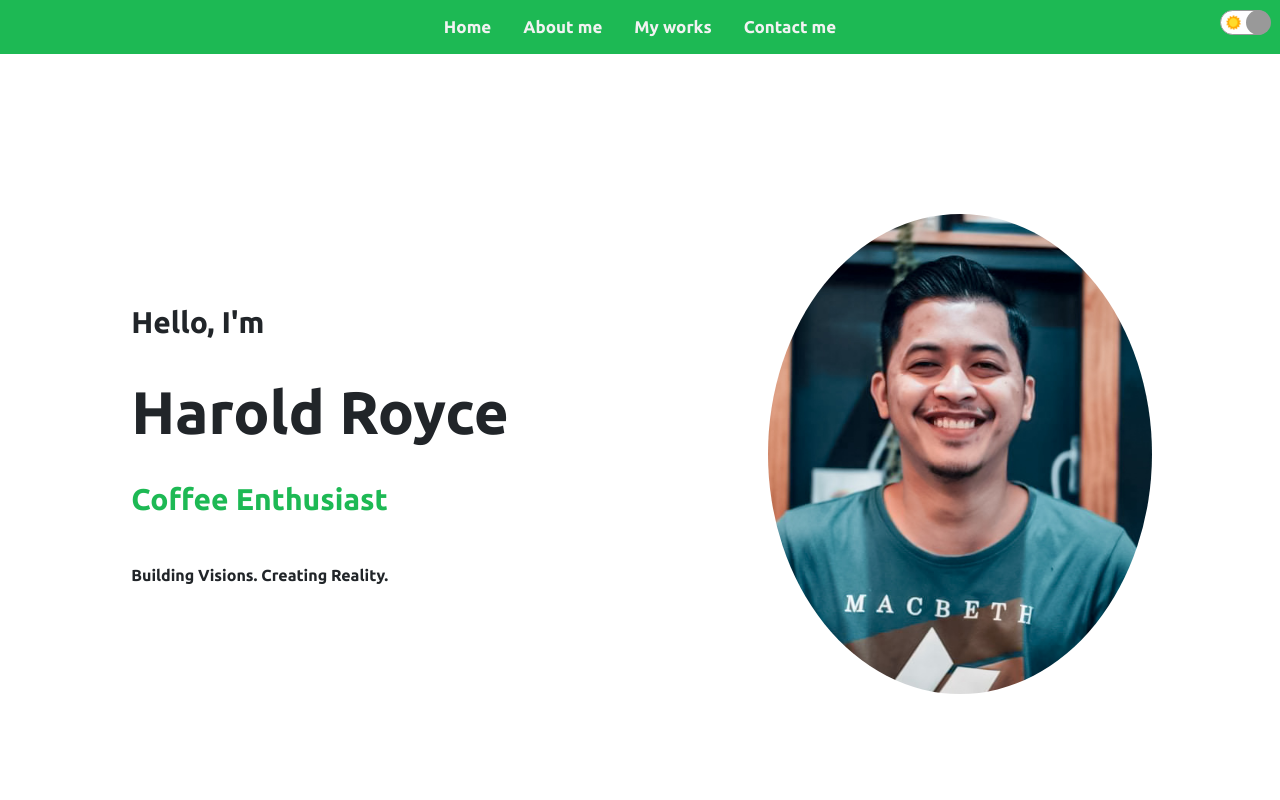
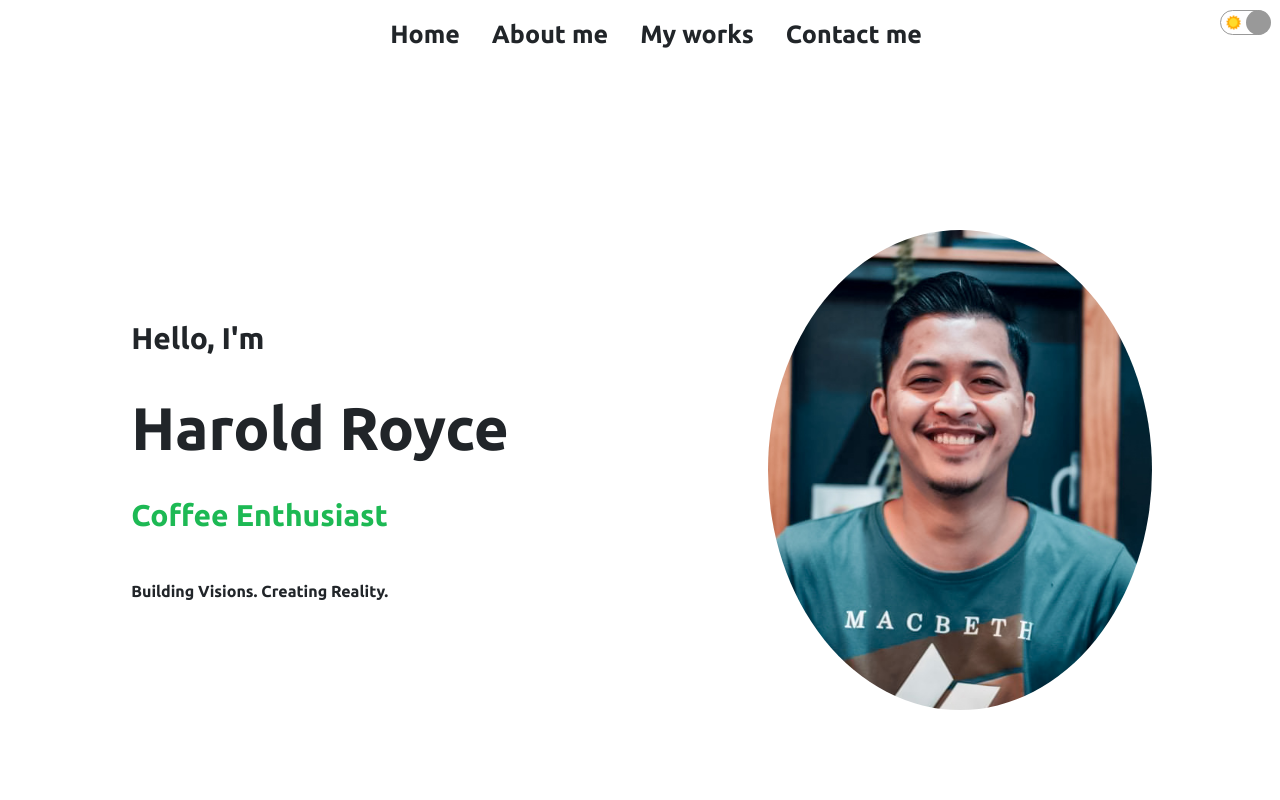
Before and after one commit to theharoldroyce/personal-web, a React (Create React App) app: page / in a window 1280 px wide. Shown: the top 800 px of the page. Built offline with nearby package versions, Linux system fonts and the light colour scheme.

Commit message:
Navbar Updated

```diff
--- a/src/component/Contact.js
+++ b/src/component/Contact.js
@@ -69,7 +69,7 @@ function Contact() {
                 name="message"
               />
             </FloatingLabel>
-            <Button variant="primary" type="submit" value="Send">
+            <Button variant="success" type="submit" value="Send">
               Submit
             </Button>
           </Form>
--- a/src/component/Navi.js
+++ b/src/component/Navi.js
@@ -5,14 +5,13 @@ import "./nav.css";
 function Navi() {
   return (
     <div>
-      <div className="topnav" id="myTopnav">
-        <a href="#Home">Home</a>
-        <a href="#About">About me</a>
-        <a href="./Workitems">My works</a>
-        <a href="#Contact">Contact me</a>
-        <a href="javascript:void(0);" className="icon" onclick="myFunction()">
-          <i className="fa fa-bars"></i>
-        </a>
+      <div className="n-list">
+        <ul style={{listStyleType: 'none'}}>
+          <li>Home</li>
+          <li>About me</li>
+          <li>My works</li>
+          <li>Contact me</li>
+        </ul>
       </div>
     </div>
   );
--- a/src/component/contact.css
+++ b/src/component/contact.css
@@ -52,6 +52,7 @@
     font-weight: 200;
 }
 
+
 form{
     margin-top: 20px;
 }
--- a/src/component/intro.css
+++ b/src/component/intro.css
@@ -78,40 +78,6 @@
     border-radius: 30px;
 }
 
-/* Add a black background color to the top navigation */
-.topnav {
-    background-color: #333;
-    overflow: hidden;
-  }
-
-  /* Style the links inside the navigation bar */
-  .topnav a {
-    float: left;
-    display: block;
-    color: #f2f2f2;
-    text-align: center;
-    padding: 14px 16px;
-    text-decoration: none;
-    font-size: 17px;
-  }
-
-  /* Change the color of links on hover */
-  .topnav a:hover {
-    background-color: #ddd;
-    color: black;
-  }
-
-  /* Add an active class to highlight the current page */
-  .topnav a.active {
-    background-color: #04AA6D;
-    color: white;
-  }
-
-  /* Hide the link that should open and close the topnav on small screens */
-  .topnav .icon {
-    display: none;
-  }
-
 @media screen and (max-width:480px){
     .i{
         flex-direction: column;
--- a/src/component/nav.css
+++ b/src/component/nav.css
@@ -1,34 +1,30 @@
-.topnav {
-    background-color: #1DB954;
+@import url('https://fonts.googleapis.com/css2?family=Ubuntu:wght@700&display=swap');
+.n-list {
     overflow: hidden;
     display: flex;
     align-items: center;
     justify-content: center;
     text-align: center;
+    flex: 10;
   }
 
+.n-list>ul{
+  padding-top: 1rem;
+  display: flex;
+  gap: 2rem;
+  font-family: 'Ubuntu', sans-serif;
+  font-size: 25px;
+  cursor: pointer;
+}
 
-  .topnav a {
-    color: #f2f2f2;
-    padding: 14px 16px;
-    font-family: 'Ubuntu', sans-serif;
-    font-size: 17px;
-  }
+.n-list>ul>li:hover{
+   color: #1DB954;
 
-  /* Change the color of links on hover */
-  .topnav a:hover {
-    background-color: #191414;
-    color: wheat;
-  }
+}
 
 
-  /* Hide the link that should open and close the topnav on small screens */
-  .topnav .icon {
-    display: none;
-  }
-
   @media screen and (max-width: 480px) {
-    .topnav{
+    .n-list{
         display: none;
     }
   }
```
